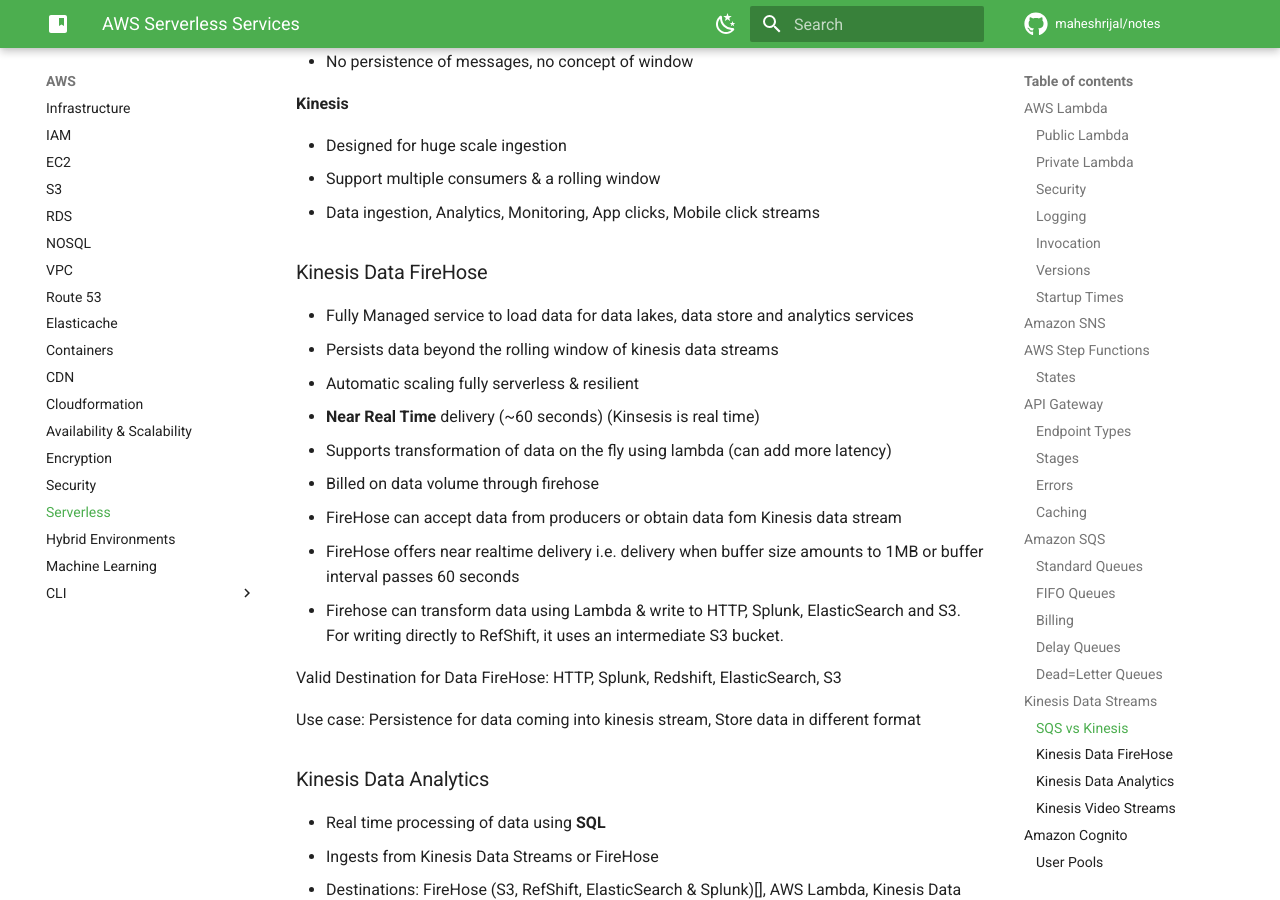
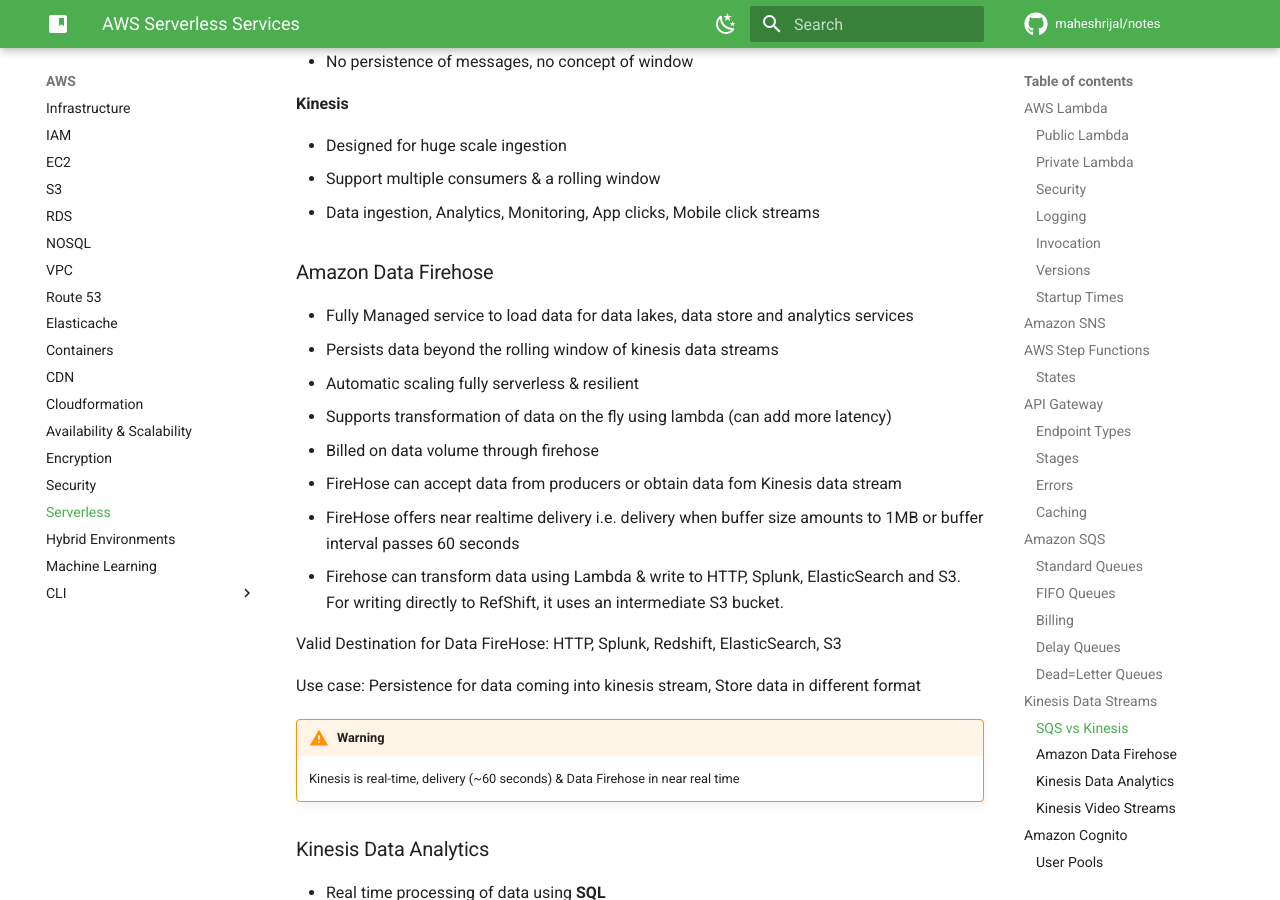
Before and after one commit to maheshrijal/notes, an MkDocs documentation site: the page built from docs/AWS/serverless.md, in a window 1280 px wide and 900 px high, scrolled down 8259 px. Built offline with MkDocs 1.6.1 and Material for MkDocs 9.7.7, drawn with Linux system fonts in a browser that asks for light colours; comment, search, counter and statistics services are not loaded.

Commit message:
update note

```diff
--- a/docs/AWS/serverless.md
+++ b/docs/AWS/serverless.md
@@ -256,12 +256,11 @@ Use cases:
 - Support multiple consumers & a rolling window
 - Data ingestion, Analytics, Monitoring, App clicks, Mobile click streams
 
-### Kinesis Data FireHose
+### Amazon Data Firehose
 
 - Fully Managed service to load data for data lakes, data store and analytics services
 - Persists data beyond the rolling window of kinesis data streams
 - Automatic scaling fully serverless & resilient
-- **Near Real Time** delivery (~60 seconds) (Kinsesis is real time)
 - Supports transformation of data on the fly using lambda (can add more latency)
 - Billed on data volume through firehose
 - FireHose can accept data from producers or obtain data fom Kinesis data stream
@@ -271,6 +270,10 @@ Use cases:
 Valid Destination for  Data FireHose: HTTP, Splunk, Redshift, ElasticSearch, S3
 
 Use case: Persistence for data coming into kinesis stream, Store data in different format
+
+!!! warning
+
+    Kinesis is real-time, delivery (~60 seconds) & Data Firehose in near real time
 
 ### Kinesis Data Analytics
 
```
